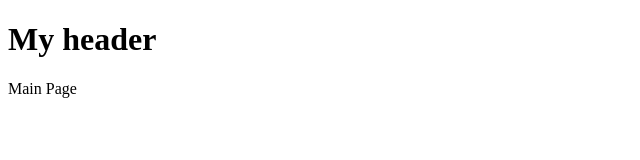
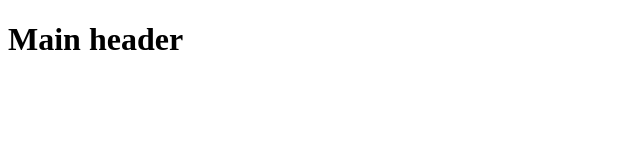
Before and after one commit to mitrofanushkakys/git-test-2, a plain HTML site: page index.html in a window 1280 px wide. Shown: the whole page, without its empty margins (0-640 px from the left). Drawn offline with Linux system fonts and the light colour scheme.

Commit message:
made changes in master

```diff
--- a/index.html
+++ b/index.html
@@ -11,14 +11,10 @@
 <body>
 
   <header>
-    <h1>My header</h1>
+    <h1>Main header</h1>
   </header>
 
-  <main>
-    <span>
-      Main Page
-    </span>
-  </main>
+
 
   <script src="index.js"></script>
 </body>
--- a/index.js
+++ b/index.js
@@ -1,3 +1,8 @@
 console.log('Hello world')
 
-console.log('HeaderR)0')
+const userAge = 34
+if (userAge >= 18) {
+  console.log('Вы совершеннолетний')
+} else {
+  console.log('Вы не совершеннолетний')
+}
```
